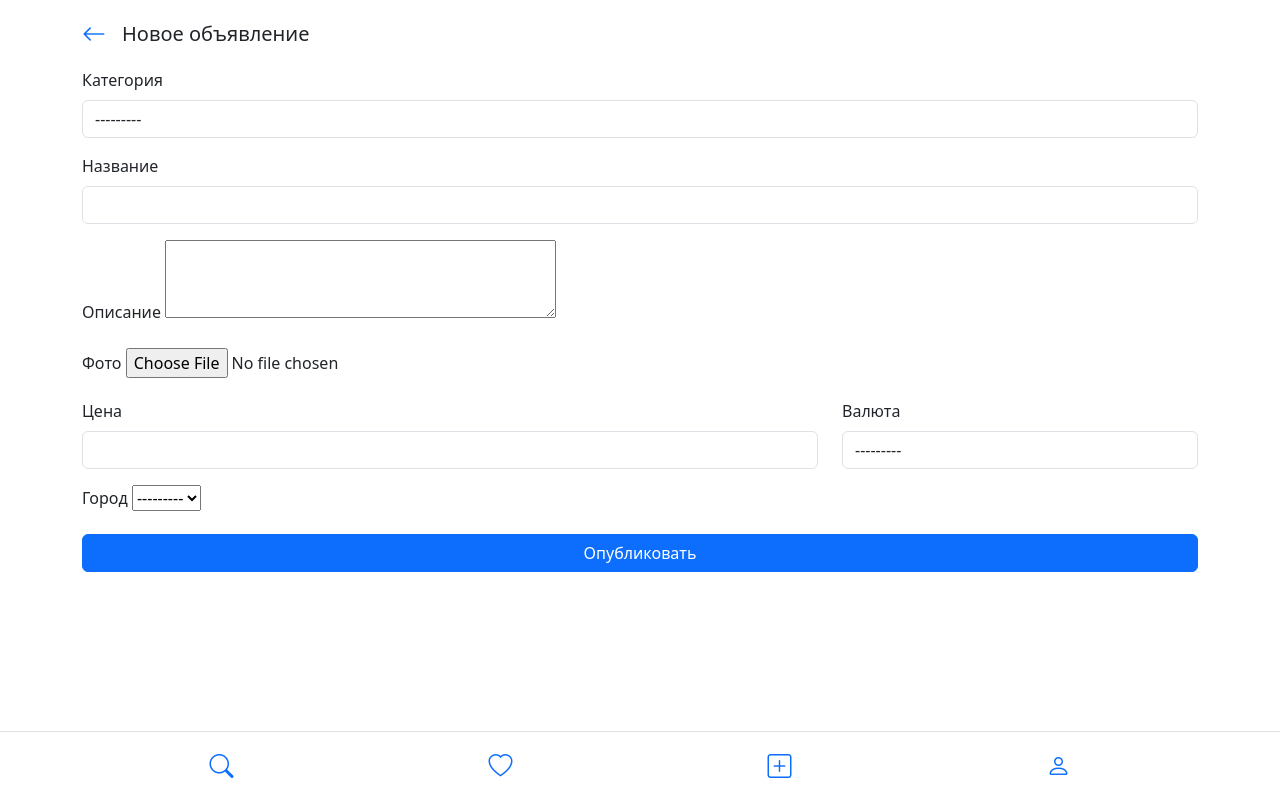
After one commit to AlikOsta/capybara, a Django app: page /product/create/ in a window 1280 px wide. The commit adds this page. Run offline with Django 5.2, Linux system fonts and the light colour scheme; data that the repository does not hold is empty.

Commit message:
фрма создания новых объявлений

```diff
--- /dev/null
+++ b/app/forms.py
@@ -0,0 +1,17 @@
+from django import forms
+from .models import Product
+
+class ProductForm(forms.ModelForm):
+    class Meta:
+        model = Product
+        fields = ['category', 'title', 'description', 'image', 'price', 'currency', 'city']
+        widgets = {
+            'category': forms.Select(attrs={'class': 'form-control'}),
+            'title': forms.TextInput(attrs={'class': 'form-control'}),
+            'description': forms.Textarea(attrs={'class': 'form-control'}),
+            'image': forms.ClearableFileInput(attrs={'class': 'form-control-file'}),
+            'price': forms.NumberInput(attrs={'class': 'form-control'}),
+            'sity': forms.Select(attrs={'class': 'form-control'}),
+            'currency': forms.Select(attrs={'class': 'form-control'}),
+            'description': forms.Textarea(attrs={'rows': 3}),
+        }
--- a/app/models.py
+++ b/app/models.py
@@ -1,6 +1,5 @@
+from django.db import models
 import os
-from django.db import models
-
 from slugify import slugify
 from django.urls import reverse
 from django.contrib.auth import get_user_model
--- a/app/templates/app/base.html
+++ b/app/templates/app/base.html
@@ -32,7 +32,7 @@
                 </div>
             </a>
 
-            <a href="#" class="text-decoration-none">
+            <a href="{% url 'app:product_create' %}" class="text-decoration-none">
                 <div class="p-2 rounded-circle {% if request.resolver_match.url_name == 'add' %}bg-light{% endif %}">
                     <i class="bi bi-plus-square fs-4"></i>
                 </div>
--- /dev/null
+++ b/app/templates/app/product_form.html
@@ -0,0 +1,62 @@
+{% extends 'app/base.html' %}
+
+{% block title %}Новое объявление{% endblock %}
+
+{% block content %}
+<div class="mt-3">
+    <!-- Верхний блок с навигацией -->
+    <div class="mb-3">
+        <div class="d-flex align-items-center mb-3">
+            <a href="{% url 'app:index' %}" class="text-decoration-none">
+                <i class="bi bi-arrow-left fs-4"></i>
+            </a>
+            <div class="ms-3">
+                <h5 class="mb-0">Новое объявление</h5>
+            </div>
+        </div>
+    </div>
+
+    <!-- Форма -->
+    <form method="post" enctype="multipart/form-data">
+        {% csrf_token %}
+
+        <div class="mb-3">
+            <label class="form-label">Категория</label>
+            {{ form.category }}
+        </div>
+
+        <div class="mb-3">
+            <label class="form-label">Название</label>
+            {{ form.title }}
+        </div>
+
+        <div class="mb-3">
+            <label class="form-label">Описание</label>
+            {{ form.description }}
+        </div>
+
+        <div class="mb-3">
+            <label class="form-label">Фото</label>
+            {{ form.image }}
+        </div>
+
+        <div class="row mb-3">
+            <div class="col-8">
+                <label class="form-label">Цена</label>
+                {{ form.price }}
+            </div>
+            <div class="col-4">
+                <label class="form-label">Валюта</label>
+                {{ form.currency }}
+            </div>
+        </div>
+
+        <div class="mb-3">
+            <label class="form-label">Город</label>
+            {{ form.city }}
+        </div>
+
+        <button type="submit" class="btn btn-primary w-100 mb-5">Опубликовать</button>
+    </form>
+</div>
+{% endblock %}
--- a/app/urls.py
+++ b/app/urls.py
@@ -1,13 +1,14 @@
 from django.conf import settings
 from django.conf.urls.static import static
 from django.urls import path
-from .views import ProductListView, ProductDetailView, CategoryDetailView
+from .views import ProductListView, ProductDetailView, CategoryDetailView, ProductCreateView
 
 app_name = 'app'
 
 urlpatterns = [
     path('', ProductListView.as_view(), name='index'),
+
+    path('product/create/', ProductCreateView.as_view(), name='product_create'),
     path('product/<slug:product_slug>/', ProductDetailView.as_view(), name='product_detail'),
     path('category/<slug:category_slug>/', CategoryDetailView.as_view(), name='category_detail'),
-
-]+ static(settings.MEDIA_URL, document_root=settings.MEDIA_ROOT)
+] + static(settings.MEDIA_URL, document_root=settings.MEDIA_ROOT)
--- a/app/views.py
+++ b/app/views.py
@@ -1,8 +1,11 @@
 from django.shortcuts import render
 from .models import Product, Category, Currency, City
-from django.views.generic import ListView, DetailView
+from django.views.generic import ListView, DetailView, CreateView, UpdateView, DeleteView
 from django.db.models import Q
 from django.shortcuts import get_object_or_404
+from django.urls import reverse_lazy
+from .forms import ProductForm
+
 
 class ProductListView(ListView):
     model = Product
@@ -73,3 +76,14 @@ class CategoryDetailView(ListView):
             'currencies': Currency.objects.all(),
         })
         return context
+
+
+class ProductCreateView(CreateView):
+    model = Product
+    form_class = ProductForm
+    template_name = 'app/product_form.html'
+    success_url = reverse_lazy('app:index')
+
+    def form_valid(self, form):
+        form.instance.author = self.request.user
+        return super().form_valid(form)
--- a/capybara/urls.py
+++ b/capybara/urls.py
@@ -6,5 +6,4 @@ from django.urls import path, include
 urlpatterns = [
     path('admin/', admin.site.urls),
     path('', include('app.urls')),
-
 ] + static(settings.MEDIA_URL, document_root=settings.MEDIA_ROOT)
```
Also changed, not shown: app/templates/app/includes/product_card.html (line endings or trailing spaces).
